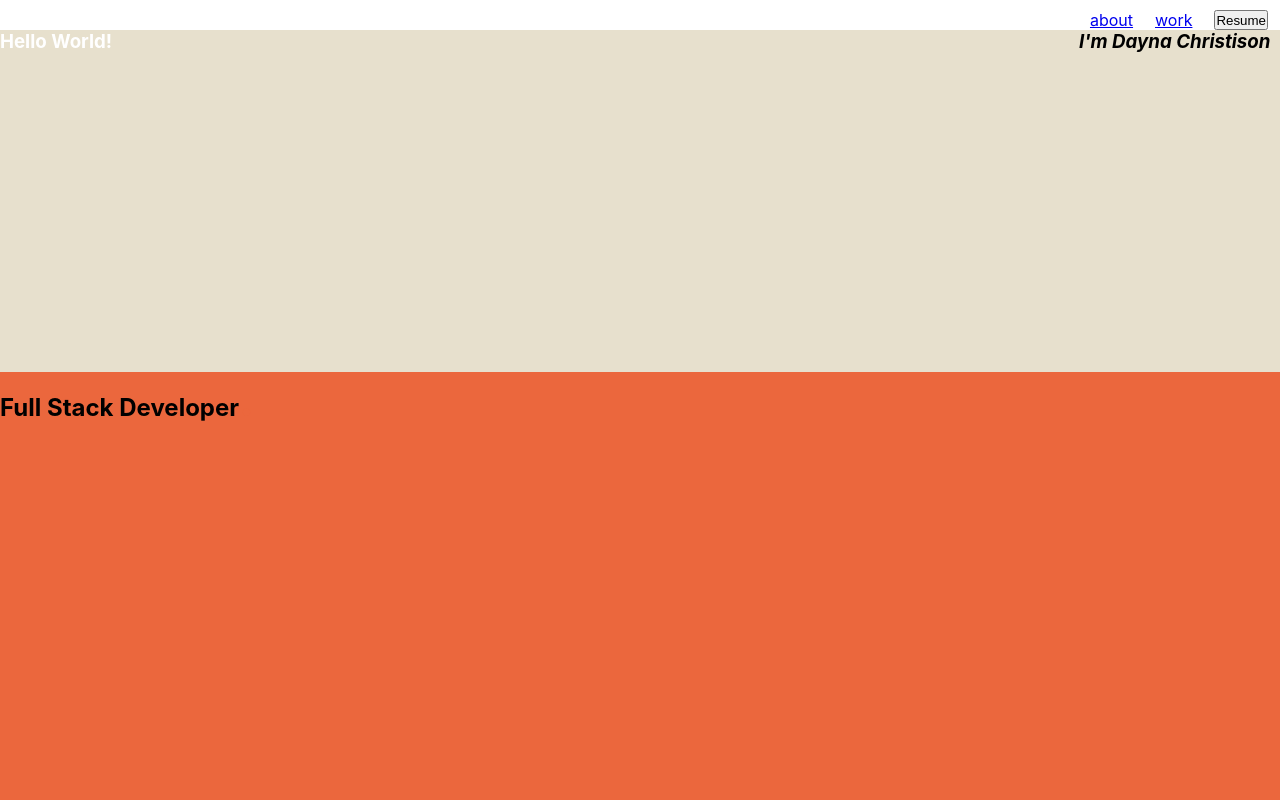
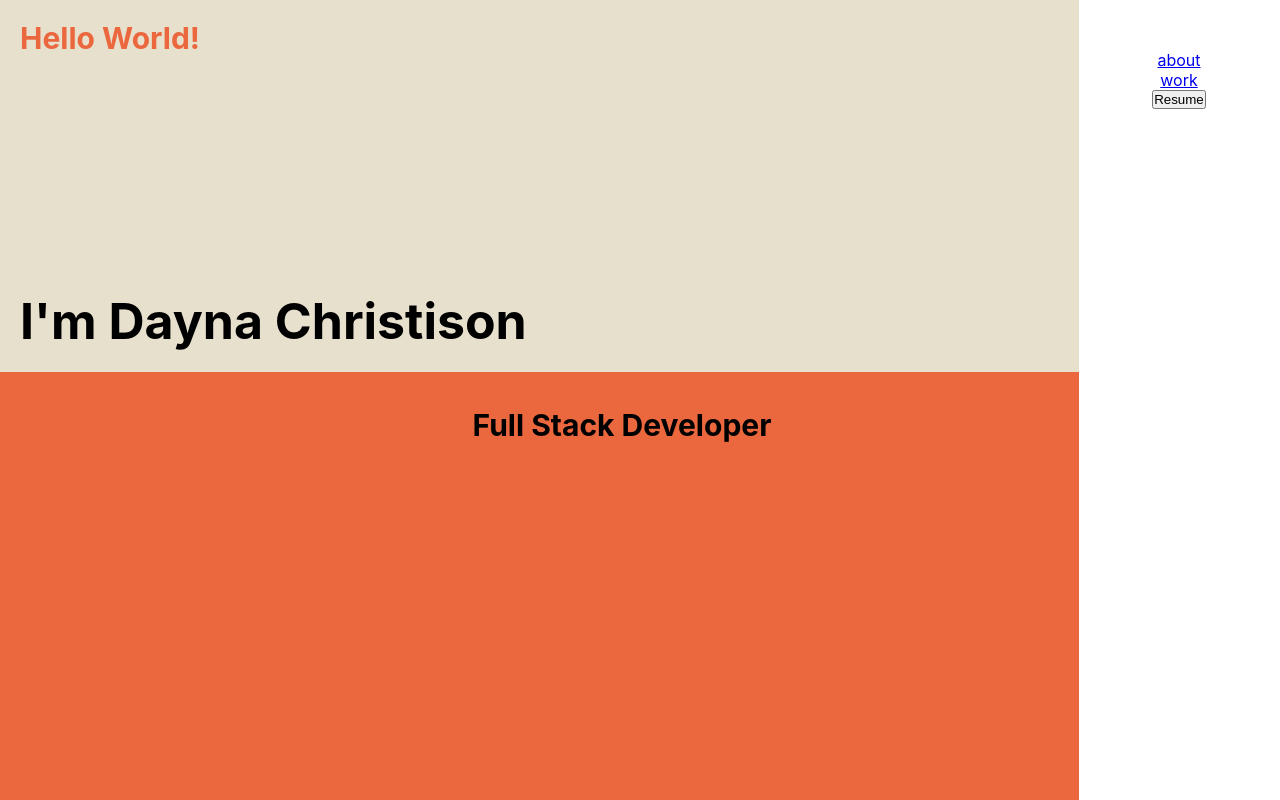
Before and after one commit to runnndmc/dmc-portfolio, a React (Create React App) app: page / in a window 1280 px wide. Built offline with nearby package versions, Linux system fonts and the light colour scheme.

Commit message:
i think this is okay

```diff
--- a/src/App.css
+++ b/src/App.css
@@ -6,11 +6,9 @@
 }
 .grid-container{
   display: grid;
-  grid-template-columns: 2fr 1fr 1fr;
-  grid-template-rows: 30px 2fr 2.5fr;
-  grid-template-areas:"a a a a a"
-                      "c c c c c"
-                      "b b b b b";
+  grid-template-columns: 2fr 1fr;
+  grid-template-rows: 30px 1fr 1fr 2.5fr;
+
   grid-gap: 0px;
   width: 100vw;
   height: 100vh;
@@ -20,42 +18,60 @@ header{
 }
 .direct-links{
   display: flex;
+  flex-direction: column;
   justify-content: space-around;
+  align-content: space-around;
+  align-items: center;
   height: 20px;
   grid-column-start: 1;
-  margin-top: 10px;
+  margin-top: 50px;
   margin-right: 1px;
   width: 200px;
 }
+.title{
+  grid-column-start:1;
+  grid-column-end: 3;
+  grid-row-start: 4;
+  background-color: #EB673D;
+}
 main{
-  grid-area: "c";
-  grid-row-start:2;
+  grid-row-start:1;
+  grid-row-end: span 2;
   grid-column-start: 1;
-  grid-column-end: 5;
+  grid-column-end: 4;
   background-color: #E7E0CD;
 }
 .hello{
-  color: white;
+  color: #EB673D;
+  font-size: 30px;
+  margin: 20px;
 }
-.title{
-  grid-area: 'b';
-  grid-column-start:1;
-  grid-column-end: 6;
-  grid-row-start:3;
-  background-color: #EB673D;
+.kill-me{
+  grid-column-start: 1;
+  grid-column-end:span 2;
+  grid-row-start: 3;
+  background-color: #E7E0CD;
 }
+
 .myname{
-  grid-column-start: 4;
-  grid-row-start: 2;
-  font-style: italic;
-  margin: 0;
+  position: fixed;
+  height: 20px;
+  text-align: center;
+  padding-top: 70px;
+  font-size: 50px;
+  margin: 20px;
 }
+
 .fullstack{
- height: 20px;
- align: center;
- margin: 0;
- padding-bottom: 100px;
- grid-column-start: 2;
+  color: #000000;
+  position: relative;
+  height: 20px;
+  font-size: 30px;
+  text-align: center;
+  left:90px;
+  margin: 20px;
+  padding-bottom: 100px;
+
 }
 .dot{
   font-size: 45px;
--- a/src/App.js
+++ b/src/App.js
@@ -7,6 +7,7 @@ function App() {
   return (
     <div className="grid-container">
       <header>
+        <div className='tag'></div>
           <ul className='direct-links'>
             <Link to='/about'>about</Link>
             <Link to='/work'>work</Link>
@@ -14,9 +15,13 @@ function App() {
           </ul>
       </header>
       <main>
-          <h3 className='hello'>Hello World!</h3>
+        <h3 className='hello'>Hello World!</h3>
       </main>
-      <h3 className='myname'>I'm Dayna Christison</h3>
+
+      <div className='kill-me'>
+        <h3 className='myname'>I'm Dayna Christison</h3>
+      </div>
+
       <div className='title'>
         <h2 className='fullstack'>Full Stack Developer<span className='dot'>.</span></h2>
       </div>
```
